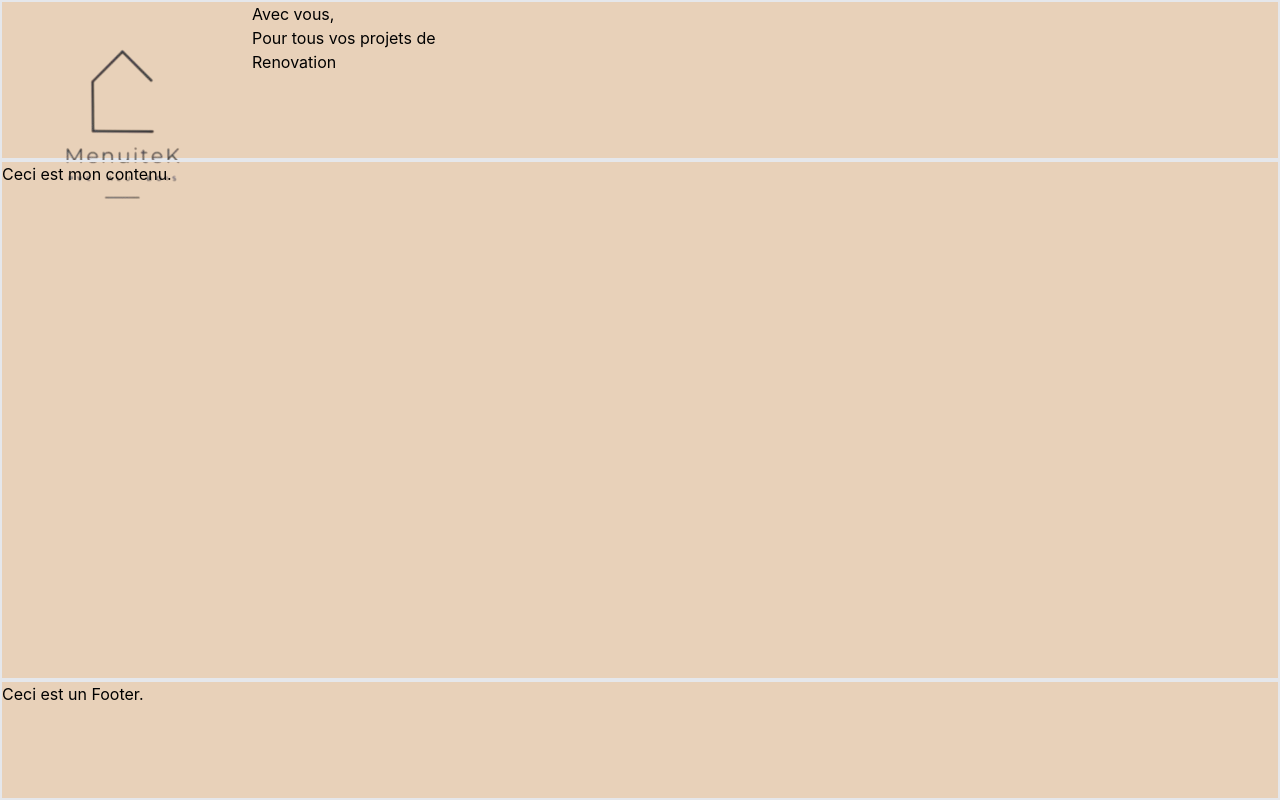
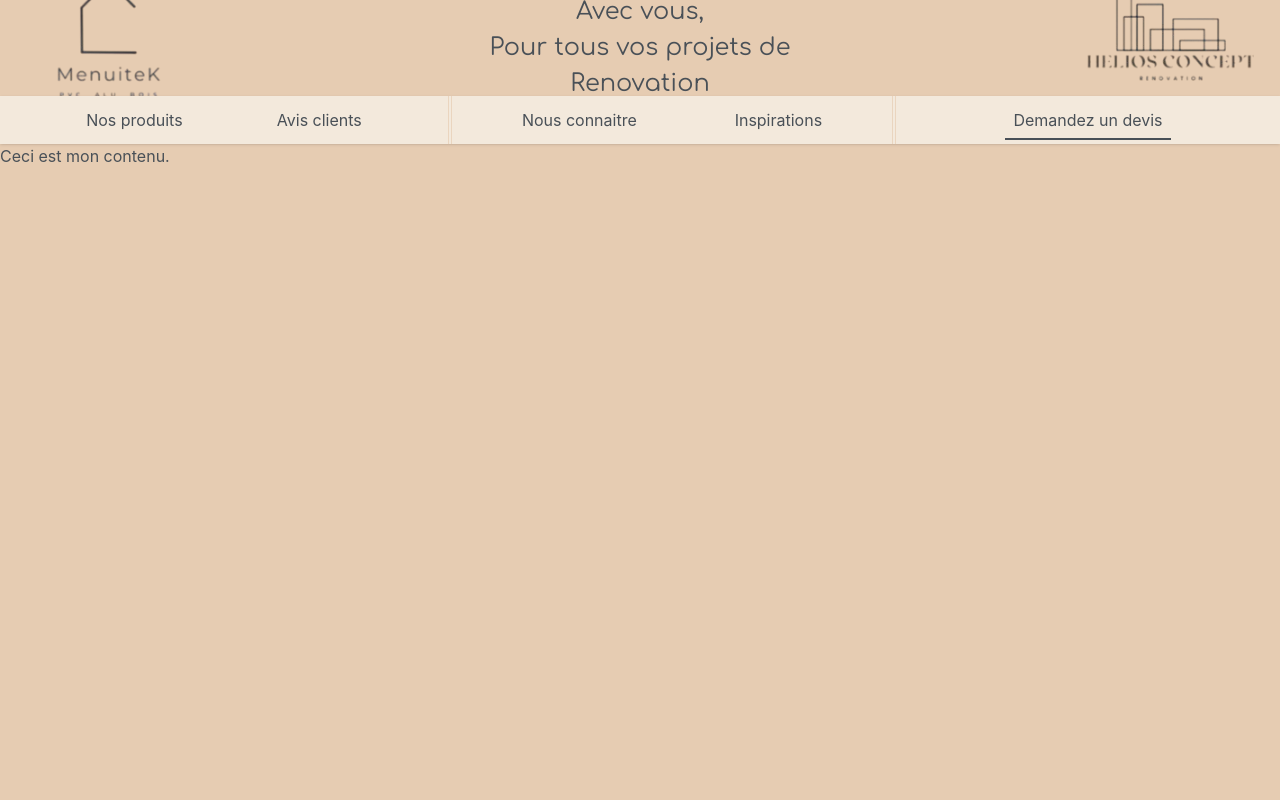
Before and after one commit to BdClement/Stanley, a React (Create React App) app in the folder frontend/testReact/menuitek/: page / in a window 1280 px wide. Shown: the top 800 px of the page. Built offline with nearby package versions, Linux system fonts and the light colour scheme.

Commit message:
feat: Header design to finish

```diff
--- a/frontend/testReact/menuitek/public/index.html
+++ b/frontend/testReact/menuitek/public/index.html
@@ -2,7 +2,8 @@
 <html lang="en">
   <head>
     <meta charset="utf-8" />
-    <link rel="icon" href="%PUBLIC_URL%/favicon.ico" />
+    <!-- <link rel="icon" href="%PUBLIC_URL%/favicon.ico" /> -->
+     <link rel="icon" href="%PUBLIC_URL%/LogoMenuitekFill.png" />
     <meta name="viewport" content="width=device-width, initial-scale=1" />
     <meta name="theme-color" content="#000000" />
     <meta
@@ -11,6 +12,7 @@
     />
     <meta name="keywords" content="fenêtres, PVC, Paris, menuiserie, alu, rénovation" />
     <link rel="apple-touch-icon" href="%PUBLIC_URL%/logo192.png" />
+     <!-- <link rel="apple-touch-icon" href="%PUBLIC_URL%/LogoMenuitek.png" /> -->
     <!--
       manifest.json provides metadata used when your web app is installed on a
       user's mobile device or desktop. See https://developers.google.com/web/fundamentals/web-app-manifest/
@@ -26,6 +28,9 @@
       Learn how to configure a non-root public URL by running `npm run build`.
     -->
     <title>Menuitek | Paris | Entreprise de Fenêtres, PVC, Bois et Alu</title>
+    <link rel="preconnect" href="https://fonts.googleapis.com">
+    <link rel="preconnect" href="https://fonts.gstatic.com" crossorigin>
+    <link href="https://fonts.googleapis.com/css2?family=Comfortaa:wght@300..700&display=swap" rel="stylesheet">
   </head>
   <body>
     <noscript>You need to enable JavaScript to run this app.</noscript>
--- a/frontend/testReact/menuitek/src/components/App.js
+++ b/frontend/testReact/menuitek/src/components/App.js
@@ -1,12 +1,12 @@
 import '../styles/App.css';
 // import React from 'react';
-import Header from './Header';
+import Header from './Header/Header';
 import Content from './Content';
 import Footer from './Footer';
 
 function App() {
   return (
-    <div className='flex flex-col min-h-screen bg-beige bg-opacity-90'>
+    <div className='flex flex-col min-h-screen bg-opacity-90'>
       <Header />
       <Content />
       <Footer />
--- a/frontend/testReact/menuitek/src/components/Content.js
+++ b/frontend/testReact/menuitek/src/components/Content.js
@@ -2,7 +2,7 @@ import '../styles/Content.css'
 
 function Content() {
     return (
-        <main className='flex-1 border-2 border-black-500'>
+        <main className='flex-1 min-h-screen'>
             <p>Ceci est mon contenu.</p>
         </main>
     )
--- a/frontend/testReact/menuitek/src/components/Header.js
+++ /dev/null
@@ -1,22 +0,0 @@
-import '../styles/Header.css'
-// import bgBanniere from '../assets/banniereMenuitek.png'
-import logoMenuitek from '../assets/LogoMenuitek.png'
-// import logoHelios from '../assets/LogoHelios.png'
-
-function Header() {
-    return (
-        <header className='border-2 border-black-500 h-[20vh]'>
-            {/* <div className='bg-cover bg-center' style={{
-                backgroundImage: `url(${bgBanniere})`,
-            }}>Salut</div> */}
-            {/* <img src={bgBanniere} alt='Banniere Menuitek' className='w-full h-full'/> */}
-            <div className='flex flex-row'>
-                <img src={logoMenuitek} alt='Logo Menuitek'></img>
-                <h2>Avec vous,<br />Pour tous vos projets de<br />Renovation</h2>
-                {/* <img src={logoHelios} alt='Logo Helios'></img> */}
-            </div>
-        </header>
-    )
-}
-
-export default Header;
--- /dev/null
+++ b/frontend/testReact/menuitek/src/components/Header/Banner.js
@@ -0,0 +1,14 @@
+import logoMenuitek from '../../assets/LogoMenuitek.png'
+import logoHelios from '../../assets/LogoHelios.png'
+
+function Banner() {
+    return (
+        <div className='flex flex-row h-[12vh] items-center'>
+            <img src={logoMenuitek} alt='Logo Menuitek' className='w-[20%] max-w-[225px] h-auto object-contain'></img>
+            <h1 className='font-comforta text-[clamp(1rem,3vw,1.5rem)] flex-1 text-center break-words text-grey-custom'>Avec vous,<br />Pour tous vos projets de<br />Renovation</h1>
+            <img src={logoHelios} alt='Logo Helios' className='w-[20%] max-w-[225px] h-auto object-contain'></img>
+        </div>
+    )
+}
+
+export default Banner
--- /dev/null
+++ b/frontend/testReact/menuitek/src/components/Header/Header.js
@@ -0,0 +1,20 @@
+import React from 'react';
+import '../../styles/Header.css'
+import Banner from './Banner'
+import Navbar from './Navbar';
+// import bgBanniere from '../assets/banniereMenuitek.png'
+// import logoMenuitek from '../../assets/LogoMenuitek.png'
+// import logoHelios from '../../assets/LogoHelios.png'
+
+function Header() {
+    return (
+        <React.Fragment>
+            <header>
+                <Banner />
+            </header>
+            <Navbar />
+        </React.Fragment>
+    )
+}
+
+export default Header;
--- /dev/null
+++ b/frontend/testReact/menuitek/src/components/Header/Navbar.js
@@ -0,0 +1,35 @@
+function Navbar() {
+    return (
+        <nav className='flex flex-row flex-wrap sticky top-0 z-1 sm:h-[3vh] min-h-[6vh] bg-beige-contrast shadow'>
+            <ul className="flex flex-row w-full sm:w-[35%] h-full items-center justify-evenly">
+                <li className="relative group p-2">
+                    <span>Nos produits</span>
+                    <span className="absolute bottom-0 left-1/2 transform -translate-x-1/2 h-[2px] w-0 bg-beige-main transition-all duration-300 group-hover:w-full"></span>
+                </li>
+                <li className="relative group p-2">
+                    <span>Avis clients</span>
+                    <span className="absolute bottom-0 left-1/2 transform -translate-x-1/2 h-[2px] w-0 bg-beige-main transition-all duration-300 group-hover:w-full"></span>
+                </li>
+            </ul>
+            <ul className="flex flex-row w-full sm:w-[35%] h-full border-double max-sm:border-y-4 max-sm:border-beige-main/70 sm:border-x-4 sm:border-beige-main/70 gap-5 items-center justify-evenly">
+                <li  className="relative group p-2">
+                    <span>Nous connaitre</span>
+                    <span className="absolute bottom-0 left-1/2 transform -translate-x-1/2 h-[2px] w-0 bg-beige-main transition-all duration-300 group-hover:w-full"></span>
+                </li>
+                <li className="relative group p-2">
+                    <span>Inspirations</span>
+                    <span className="absolute bottom-0 left-1/2 transform -translate-x-1/2 h-[2px] w-0 bg-beige-main transition-all duration-300 group-hover:w-full"></span>
+                </li>
+            </ul>
+            <ul className="flex flex-row w-full sm:w-[30%] h-full items-center justify-center">
+                <li className="relative group p-2">
+                    {/* <span>Demandez un devis</span> */}
+                    <span className="p-2 border-b-2 border-grey-custom">Demandez un devis</span>
+                    {/* <span className="absolute bottom-0 left-1/2 transform -translate-x-1/2 h-[2px] w-full bg-beige-main transition-all duration-300 group-hover:w-full"></span> */}
+                </li>
+            </ul>
+        </nav>
+    )
+}
+
+export default Navbar;
--- a/frontend/testReact/menuitek/src/styles/index.css
+++ b/frontend/testReact/menuitek/src/styles/index.css
@@ -9,6 +9,8 @@ body {
     sans-serif;
   -webkit-font-smoothing: antialiased;
   -moz-osx-font-smoothing: grayscale;
+  @apply bg-beige-main;
+  @apply text-grey-custom;
 }
 
 code {
--- a/frontend/testReact/menuitek/tailwind.config.js
+++ b/frontend/testReact/menuitek/tailwind.config.js
@@ -6,9 +6,15 @@ module.exports = {
   theme: {
     extend: {
       colors: {
-        'beige': '#e6ccb2'
+        'beige-main': '#e6ccb2',
+        'beige-contrast': '#f3e9dc',
+        'grey-custom': '#495057',
+      },
+      fontFamily: {
+        comforta: ['Comfortaa', 'Roboto', 'Sergoe UI']
       },
     },
   },
   plugins: [],
 }
+// 3 Couleurs : Fond1/Fond2 (legers contraste) / text / Accent(hover, boutons)
```
Also changed, not shown: frontend/testReact/menuitek/public/LogoMenuitekFill.png (added).
